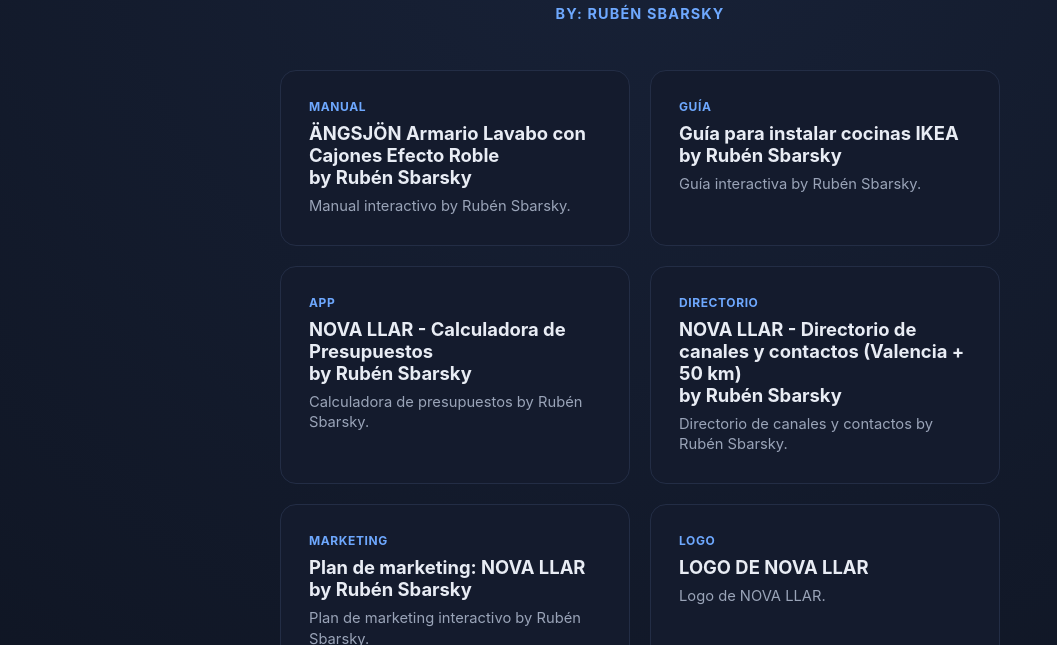
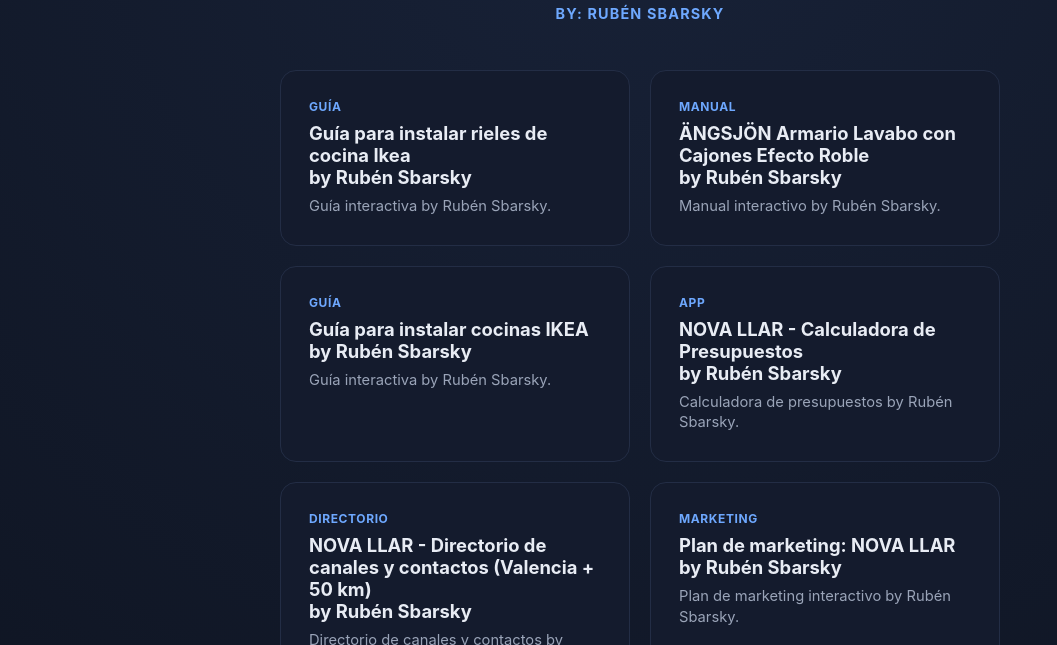
Before and after one commit to rubenurbano/instalacion-de-muebles-modulares, a plain HTML site: page index.html in a window 1280 px wide. Shown: the part 155-800 px from the top of the page, without its empty margins (0-1057 px from the left). Drawn offline with Linux system fonts and the light colour scheme.

Commit message:
Añadir tarjeta: Guía para instalar rieles de cocina Ikea

```diff
--- a/index.html
+++ b/index.html
@@ -92,6 +92,11 @@
   <p class="author">By: Rubén Sbarsky</p>
 
   <div class="grid">
+    <a class="card" href="https://rubenurbano.github.io/instalacion-de-muebles-modulares/guia-para-instalar-rieles-de-cocina-ikea.html">
+      <span class="tag">Guía</span>
+      <h2>Guía para instalar rieles de cocina Ikea<br>by Rubén Sbarsky</h2>
+      <p>Guía interactiva by Rubén Sbarsky.</p>
+    </a>
     <a class="card" href="https://rubenurbano.github.io/instalacion-de-muebles-modulares/angsjon-armario-lavabo-con-cajones-efecto-roble.html">
       <span class="tag">Manual</span>
       <h2>ÄNGSJÖN Armario Lavabo con Cajones Efecto Roble<br>by Rubén Sbarsky</h2>
```
